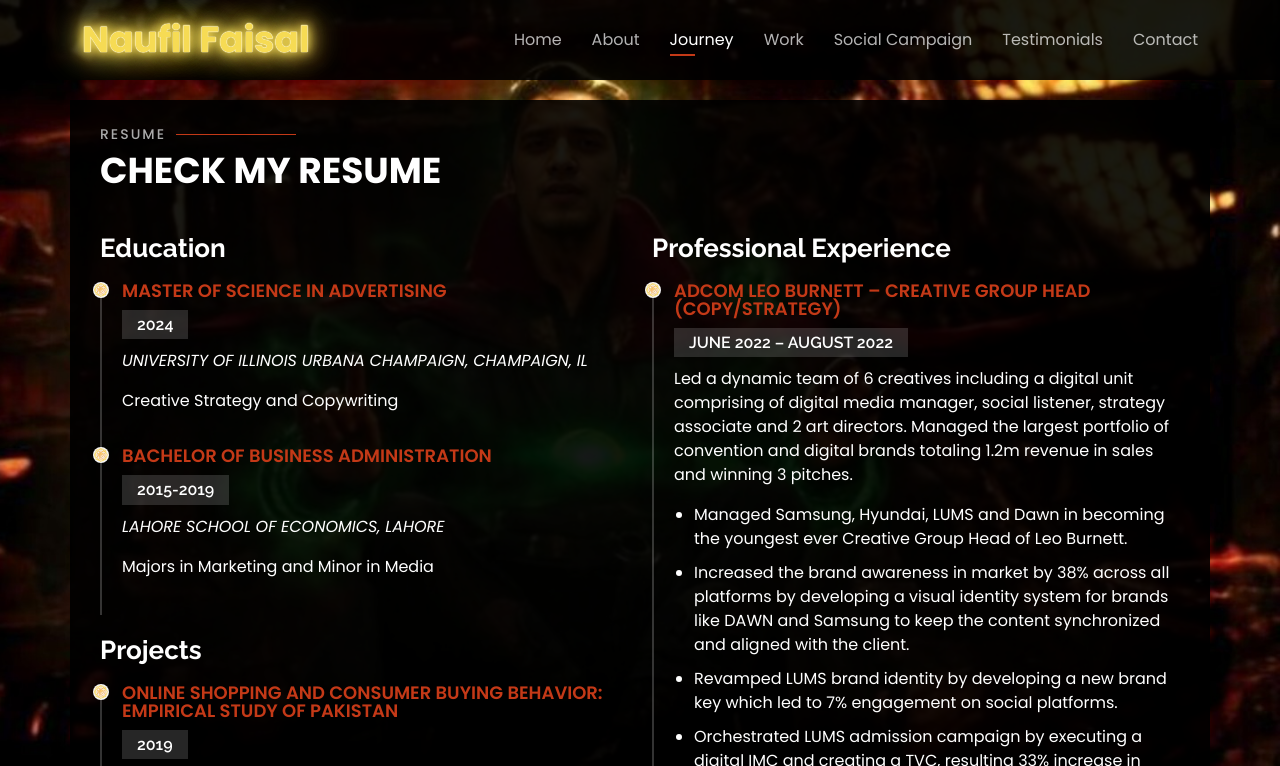
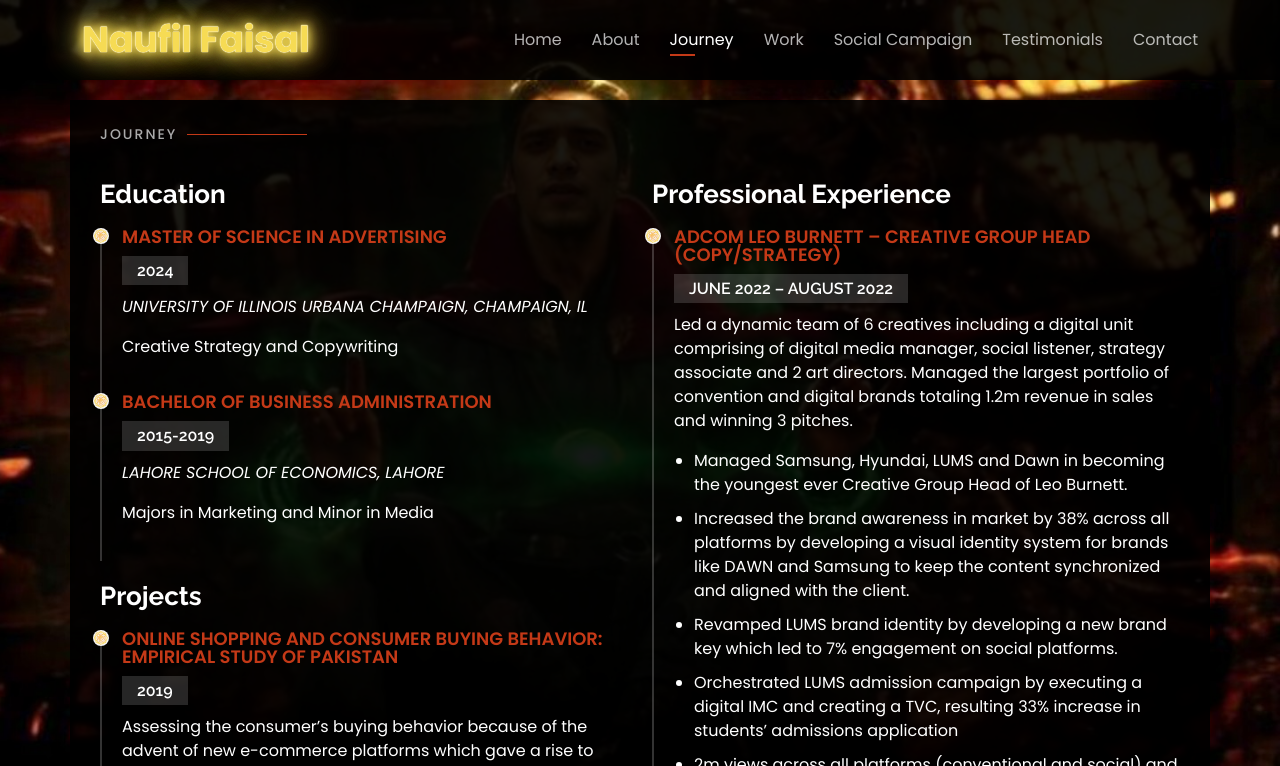
Before and after one commit to NaufilFaisal/Portfolio, a plain HTML site: page index.html in a window 1280 px wide. Both pictures are taken after a click on the link "Journey". Shown: the top 766 px of the page. Drawn offline with Linux system fonts and the light colour scheme; files whose address does not match are found by name.

Commit message:
removed Bold headings

```diff
--- a/index.html
+++ b/index.html
@@ -73,7 +73,6 @@
 
       <div class="section-title">
         <h2>About</h2>
-        <p>Learn more about me</p>
       </div>
 
       <div class="row">
@@ -334,8 +333,7 @@
     <div class="container">
 
       <div class="section-title">
-        <h2>Resume</h2>
-        <p>Check My Resume</p>
+        <h2>Journey</h2>
       </div>
 
       <div class="row">
@@ -740,7 +738,6 @@
 
       <div class="section-title">
         <h2>Contact</h2>
-        <p>Contact Me</p>
       </div>
 
       <div class="row mt-2">
```
